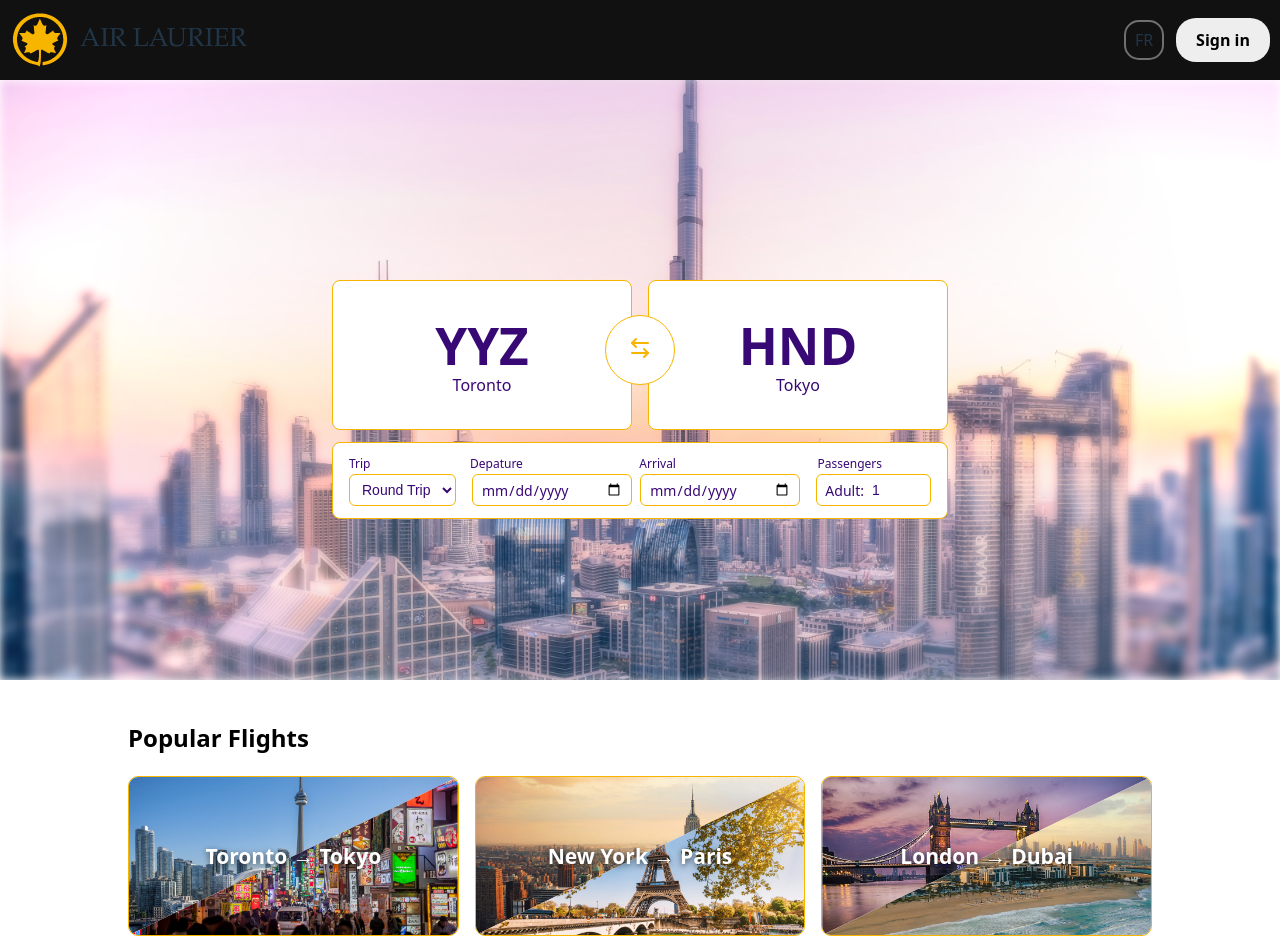
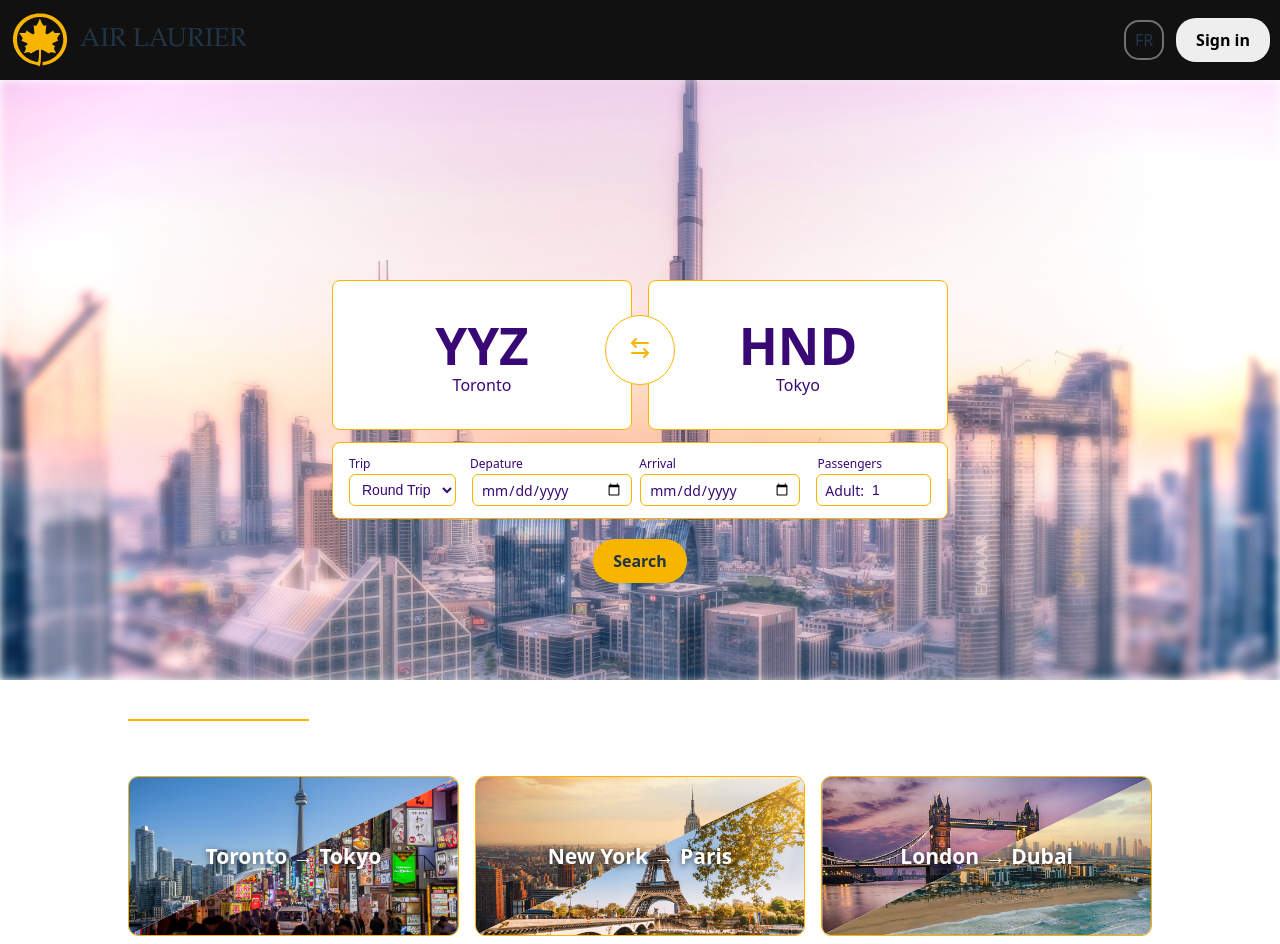
Before and after one commit to Faruk-Genc/CP317D-Group-18-Airline-Flight-Reservation-System, a React app in the folder frontend/: page / in a window 1280 px wide. Built offline with nearby package versions, Linux system fonts and the light colour scheme; the HTML template or start-up script is replaced by a standard one.

Commit message:
update css

```diff
--- a/frontend/src/components/FeaturedFlights/FeaturedFlightCard.css
+++ b/frontend/src/components/FeaturedFlights/FeaturedFlightCard.css
@@ -34,13 +34,11 @@
   clip-path: polygon(100% 0, 100% 100%, 0 100%);
 }
 
-/* Optional hover zoom effect */
 .featured-flight-card:hover .image-diagonal::before,
 .featured-flight-card:hover .image-diagonal::after {
   transform: scale(1.05);
 }
 
-/* Overlay text on top */
 .overlay {
   position: absolute;
   inset: 0;
--- a/frontend/src/components/FeaturedFlights/FeaturedFlights.css
+++ b/frontend/src/components/FeaturedFlights/FeaturedFlights.css
@@ -3,8 +3,9 @@
 }
 
 .featured-flights-heading {
-  color: black;
-  font-weight: 600;
+  color: #fff;
+  text-decoration:overline #f8b500;
+
   width: 80%;
   padding-bottom: 20px;
   margin: 0 auto;
--- a/frontend/src/components/FlightCard/TripOptions.css
+++ b/frontend/src/components/FlightCard/TripOptions.css
@@ -116,3 +116,16 @@
 .passenger-wrapper {
   height: 32px;
 }
+
+.trip-options-wrapper {
+  text-align: center;
+}
+
+.trip-options-search {
+  display: inline-block;
+  padding: 10px 20px;
+  border-radius: 40px;
+  margin-top: 20px;
+  font-weight: bolder;
+  background-color: #f8b500;
+}
--- a/frontend/src/components/FlightCard/TripOptions.jsx
+++ b/frontend/src/components/FlightCard/TripOptions.jsx
@@ -22,6 +22,7 @@ export default function TripOptions() {
   }, [travelType]);
 
   return (
+    <div className="trip-options-wrapper">
       <div className="trip-options">
         <div className="trip-options-label" ref={labelRef}>
           <div>Trip</div>
@@ -68,5 +69,7 @@ export default function TripOptions() {
           />
         </div>
       </div>
+      <div className="trip-options-search">Search</div>
+    </div>
   );
 }
```
Lines whose indentation alone changed are shown as unchanged.
